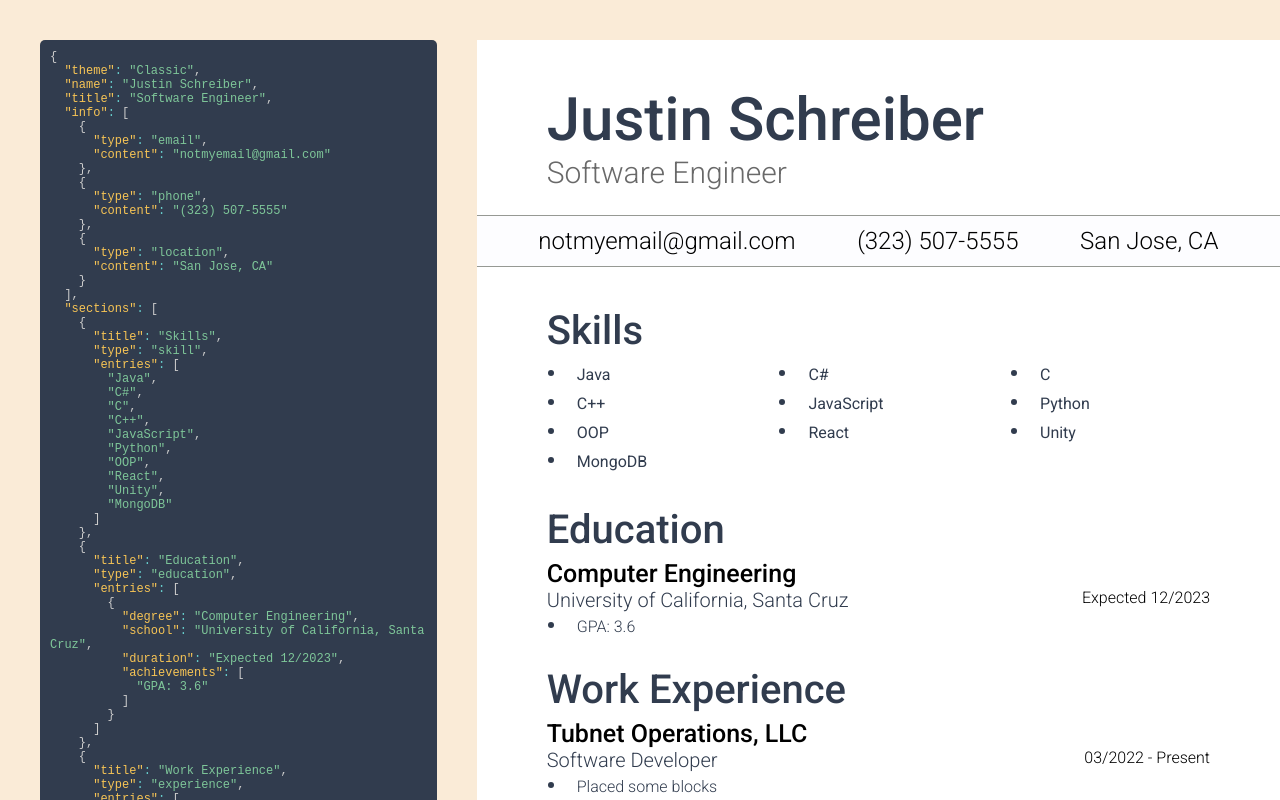
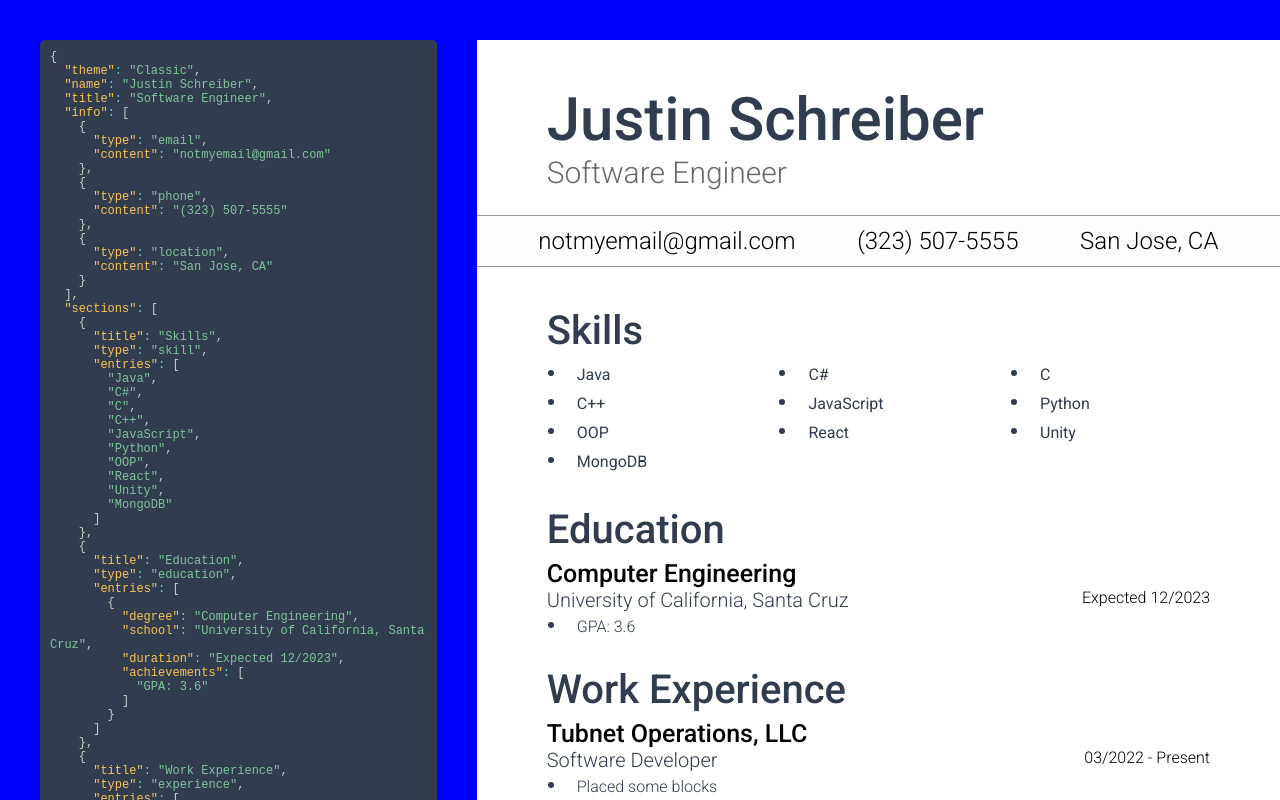
Before and after one commit to jtsus/resume-builder, a React (Create React App) app: page / in a window 1280 px wide. Shown: the top 800 px of the page. Built offline with nearby package versions, Linux system fonts and the light colour scheme.

Commit message:
change background color

```diff
--- a/src/App.css
+++ b/src/App.css
@@ -1,6 +1,6 @@
 .app {
     min-height: 100vh;
-    background-color: antiquewhite;
+    background-color: blue;
     display: flex;
     flex-direction: row;
 }
```
